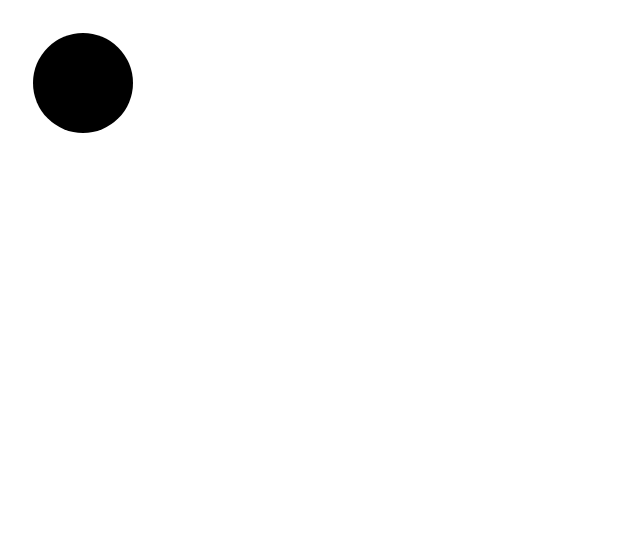
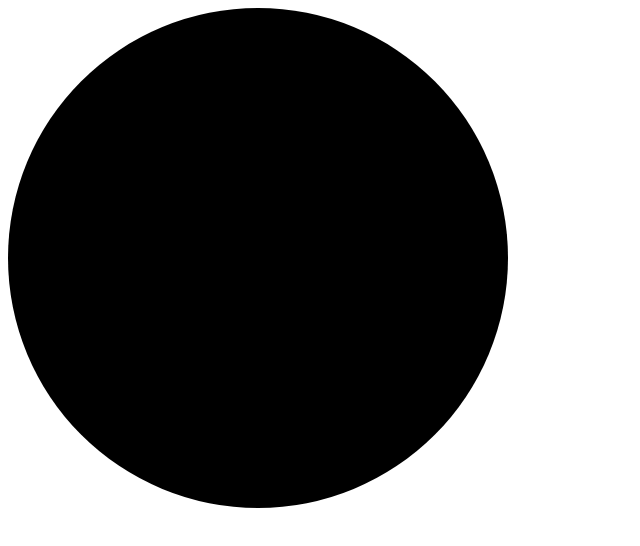
Before and after one commit to BillDwyer/SingingBowlApp, a plain HTML site: page index.html in a window 1280 px wide. Shown: the whole page, without its empty margins (0-640 px from the left). Drawn offline with Linux system fonts and the light colour scheme.

Commit message:
Increased size of circle.

```diff
--- a/index.html
+++ b/index.html
@@ -5,7 +5,7 @@
     <title>My test page</title>
   </head>
   <body>
-    <canvas id="canvas" width="150" height="150">Displays sound bowl to interact with. If not showing browser my not be compatibale.</canvas>
+    <canvas id="canvas" width="500" height="500">Displays sound bowl to interact with. If not showing browser my not be compatibale.</canvas>
   </body>
   <script src="scripts/main.js"></script>
 </html>
--- a/scripts/main.js
+++ b/scripts/main.js
@@ -1,6 +1,5 @@
 const canvas = document.getElementById('canvas');
 const ctx = canvas.getContext('2d');
-
 ctx.beginPath();
-ctx.arc(75, 75, 50, 0, 2 * Math.PI);
+ctx.arc(250, 250, 250, 0, 2 * Math.PI);
 ctx.fill();
```
